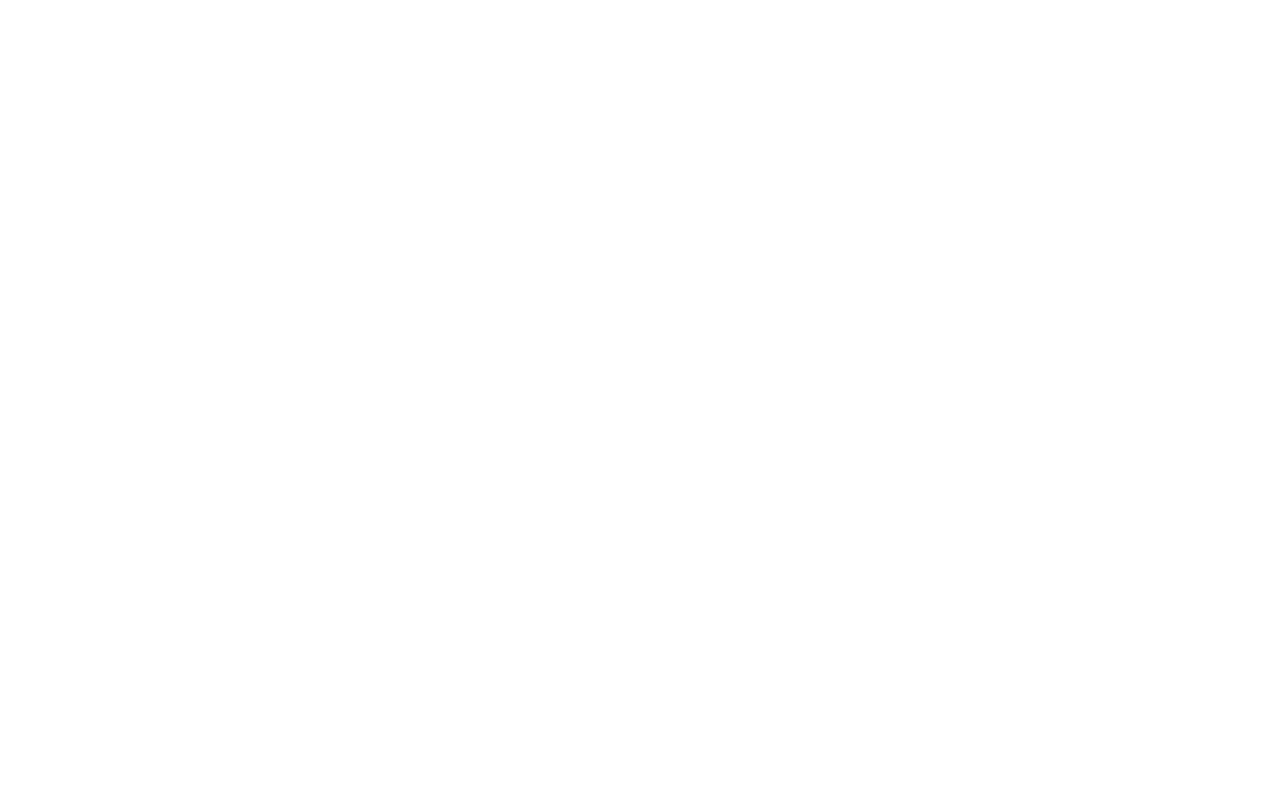
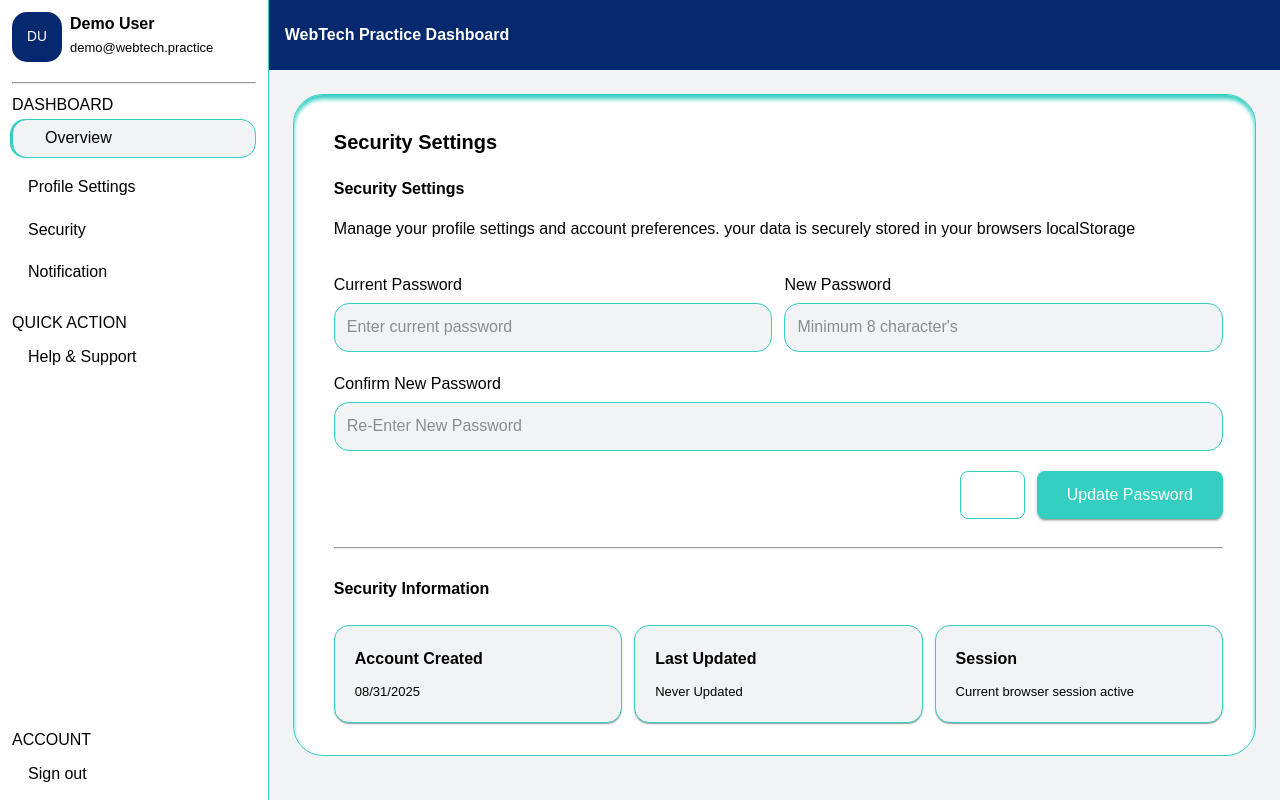
Before and after one commit to SachiinVishwakarma/T1-SV-AnkitKumar, a React (Create React App) app in the folder Level_2/level_2/: page /Security in a window 1280 px wide. Before the commit this address had no page. Built offline with nearby package versions, Linux system fonts and the light colour scheme.

Commit message:
Updated the sidebar and also created the Security page

```diff
--- a/Level_2/level_2/src/App.js
+++ b/Level_2/level_2/src/App.js
@@ -4,6 +4,7 @@ import Signup from "./pages/Signup";
 import Login from "./pages/Login";
 import Dashboard from "./pages/Dashboard";
 import Profile from "./pages/Profile";
+import Security from "./pages/Security";
 function App() {
 
   return (
@@ -14,6 +15,7 @@ function App() {
           <Route path="/login" element={<Login/>}/>
           <Route path="/dashboard" element={<Dashboard/>}/>
           <Route path="/profile" element={<Profile/>}/>
+          <Route path="/Security" element={<Security/>}/>
         </Routes>
       </BrowserRouter>
   );
--- /dev/null
+++ b/Level_2/level_2/src/Theme/Securitystyle.js
@@ -0,0 +1,102 @@
+export const Securitystyle=(theme)=>({
+    dashboard:{
+    display:"flex",
+    minHeight:"100vh"
+  },
+
+  main:{
+    width:"79%",
+    backgroundColor:theme.palette.background.sec
+  },
+
+  header:{
+    height:70,
+    backgroundColor:theme.palette.primary.main,
+    color:theme.palette.text.secondary,
+    display:"flex",
+    alignItems:"center",
+    paddingLeft:2,
+    paddingRight:2,
+  },
+
+  heading:{
+    fontSize:theme.typography.fontSize,
+    fontWeight:theme.typography.fontWeightBold
+  },
+
+  halfbox:{
+    width:'50%',
+  },
+
+  content:{
+    padding:3
+  },
+
+  contenthead:{
+    fontSize:theme.typography.fs,
+    fontWeight:theme.typography.fontWeightBold,
+    mb:2.5,
+  },
+
+  contentsubhead:{
+    fontSize:theme.typography.fontSize,
+    fontWeight:theme.typography.fontWeightBold,
+    mb:2,
+  },
+
+  text:{
+    fontWeight:theme.typography.fontWeightRegular,
+    mb: 4,
+  },
+
+  paper:{
+    padding:4,
+    paddingLeft:5,
+    border:`1px solid ${theme.palette.secondary.main}`,
+    borderRadius:theme.borders.largeborderradius,
+    boxShadow:`inset 0px 4px 4px ${theme.palette.secondary.main}`
+  },
+
+  row:{
+    mb: 2.5,
+  },
+
+  save:{
+    paddingTop: "10px",
+    paddingBottom: "10px",
+    paddingLeft: "30px",
+    paddingRight: "30px",
+  },
+
+  cards:{
+    mt:3
+  },
+
+  card:{
+    flex:1,
+    width:200,
+    padding:2.5,
+    border:`1px solid ${theme.palette.secondary.main}`,
+    borderRadius:theme.borders.midborderradius,
+    backgroundColor:theme.palette.background.sec
+  },
+
+  cardtitle:{
+    fontSize:theme.typography.fontSize,
+    fontWeight:theme.typography.fontWeightBold,
+  },
+
+  cardtext:{
+    fontSize:theme.typography.xs,
+    fontWeight:theme.typography.fontWeightRegular,
+    display:"block",
+    mt:1
+  },
+
+  bar:{
+    height:6,
+    backgroundColor:theme.palette.primary.main,
+    borderRadius:theme.borders.midborderradius,
+    mt:2
+  },
+})
--- a/Level_2/level_2/src/components/Sidebar/Sidebar.js
+++ b/Level_2/level_2/src/components/Sidebar/Sidebar.js
@@ -1,4 +1,5 @@
 import {Box,Typography,Stack,useTheme} from "@mui/material";
+import { Link } from "react-router-dom";
 import { Sidebarstyle } from "./Sidebarstyle";
 const Sidebar=()=>{
     const theme=useTheme();
@@ -25,13 +26,19 @@ const Sidebar=()=>{
         <Typography variant="caption" sx={styles.heading}>DASHBOARD</Typography>
 
         <Stack spacing={2} sx={{mb:3}}>
-          <Box sx={styles.active}>
-            <Typography variant="caption" sx={styles.item}>Overview</Typography>
+            <Box component={Link} to="/dashboard" sx={[styles.active,styles.sidebarLink]}>
+              <Typography variant="caption" sx={styles.item}>Overview</Typography>
+            </Box>
+
+          <Box component={Link} to="/profile" sx={styles.sidebarLink}>
+            <Typography variant="caption" sx={styles.item}>Profile Settings</Typography>
           </Box>
-
-          <Typography variant="caption" sx={styles.item}>Profile Settings</Typography>
-          <Typography variant="caption" sx={styles.item}>Security</Typography>
-          <Typography variant="caption" sx={styles.item}>Notification</Typography>
+          <Box component={Link} to="/security" sx={styles.sidebarLink}>
+            <Typography variant="caption" sx={styles.item}>Security</Typography>
+          </Box>
+          <Box component={Link} to="/notification" sx={styles.sidebarLink}>
+            <Typography variant="caption" sx={styles.item}>Notification</Typography>
+          </Box>
         </Stack>
 
         <Typography variant="caption" sx={styles.heading}>QUICK ACTION</Typography>
--- a/Level_2/level_2/src/components/Sidebar/Sidebarstyle.js
+++ b/Level_2/level_2/src/components/Sidebar/Sidebarstyle.js
@@ -53,5 +53,11 @@ export const Sidebarstyle=(theme)=>({
     pl:2,
     display:"block",
     mt:1
-  }
+  },
+
+  sidebarLink: {
+        textDecoration: "none",
+        color: "inherit",
+        display: "block",
+    },
 });
--- /dev/null
+++ b/Level_2/level_2/src/pages/Security.js
@@ -0,0 +1,78 @@
+import {Box,Typography,Stack,Paper,useTheme} from "@mui/material";
+import Sidebar from "../components/Sidebar/Sidebar";
+import { Securitystyle } from "../Theme/Securitystyle";
+import Input from "../components/Input/Input";
+import Text from "../components/text/Text";
+import Navbutton from "../components/Button/Navbutton";
+import Colorbutton from "../components/Button/Colorbutton";
+const Security=()=>{
+    const theme=useTheme();
+    const styles=Securitystyle(theme);
+    return(
+        <Box sx={styles.dashboard}>
+            <Sidebar/>
+            <Box sx={styles.main}>
+                <Box sx={styles.header}>
+                    <Typography variant="caption" sx={styles.heading}>
+                        WebTech Practice Dashboard
+                    </Typography>
+                </Box>
+                <Box sx={styles.content}>
+                    <Paper sx={styles.paper}>
+                        <Typography sx={styles.contenthead}>
+                            Security Settings
+                        </Typography>
+                        <Typography sx={styles.contentsubhead}>
+                            Security Settings
+                        </Typography>
+                        <Text sx={styles.text}
+                            txt="Manage your profile settings and account preferences. your data is securely stored in your browsers localStorage"
+                        />
+                        <Stack direction={"row"} spacing={1.5} sx={styles.row}>
+                            <Box sx={styles.halfbox}>
+                                <Input label="Current Password" placeholder="Enter current password"/>
+                            </Box>
+                            <Box sx={styles.halfbox}>
+                                <Input label="New Password" placeholder="Minimum 8 character's"/>
+                            </Box>
+                        </Stack>
+                        <Box sx={styles.row}>
+                            <Input label="Confirm New Password" placeholder="Re-Enter New Password"/>
+                        </Box>
+                        <Stack direction={"row-reverse"} spacing={1.5}>
+                            <Colorbutton txt="Update Password" sx={styles.save}/>
+                            <Navbutton txt=" Clear "/>
+                        </Stack>
+                        <br/>
+                        <hr/>
+                        <br/>
+                        <Typography sx={styles.contentsubhead}>
+                            Security Information
+                        </Typography>
+                        <Stack direction="row" spacing={1.5} sx={styles.cards}>
+                        {[
+                            ["Account Created","08/31/2025"],
+                            ["Last Updated","Never Updated"],
+                            ["Session","Current browser session active"],
+                        ].map(([title,text])=>(
+                            <Paper key={title} sx={styles.card}>
+                            <Typography variant="caption" sx={styles.cardtitle}>
+                                {title}
+                            </Typography>
+
+                            <Typography
+                                variant="caption"
+                                sx={styles.cardtext}
+                            >
+                                {text}
+                            </Typography>
+                            </Paper>
+                        ))}
+                        </Stack>
+                    </Paper>
+                </Box>
+            </Box>
+        </Box>
+    )
+}
+ export default Security;
```
